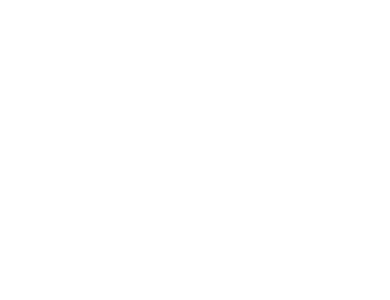
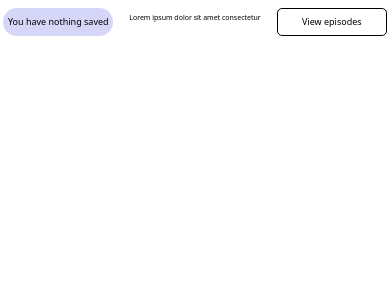
Before and after one commit to techie-ranith/podcast, a Next.js app: page / in a window 390 px wide. Shown: the top 300 px of the page. Built offline with nearby package versions, Linux system fonts and the light colour scheme.

Commit message:
feat(issue-34): fix all responsive and done it

```diff
--- a/src/app/page.tsx
+++ b/src/app/page.tsx
@@ -2,7 +2,11 @@
 type Props = {};
 
 const Home = (props: Props) => {
-  return <></>;
+  return (
+    <>
+      <Savedbar></Savedbar>
+    </>
+  );
 };
 
 export default Home;
--- a/src/components/common/layout/saved-bar.tsx
+++ b/src/components/common/layout/saved-bar.tsx
@@ -10,14 +10,15 @@
         <div className="flex justify-center items-center text-gray-0 text-[12px]  ">
           <div className="h-[44px] flex items-center w-[540px] justify-center grid-col-3 gap-x-[16px] col-3">
             <div className="bg-opacity-30 ">
-              <button className="bg-[#7977E84D] h-[28px] w-[167px] rounded-[180px]">
-                {" "}
+              <button className="bg-[#7977E84D] h-[28px] w-[167px] rounded-[180px]  max-sm:text-[9px] max-sm:w-[110px]">
                 You have nothing saved
               </button>
             </div>
-            <p>Lorem ipsum dolor sit amet consectetur </p>
+            <p className=" max-sm:text-[7px] h-[18px] ">
+              Lorem ipsum dolor sit amet consectetur{" "}
+            </p>
             <div>
-              <button className="border border-blue-200 h-[28px] w-[115px] rounded-[5px]">
+              <button className="border border-blue-200 h-[28px] w-[115px] rounded-[5px] max-sm:text-[9px] max-sm:w-[110px]">
                 View episodes
               </button>
             </div>
--- a/tailwind.config.ts
+++ b/tailwind.config.ts
@@ -9,7 +9,7 @@
   ],
   theme: {
     screens: {
-      xs: "320px",
+      xs: "375px",
       sm: "640px",
       md: "768px",
       lg: "1024px",
```
